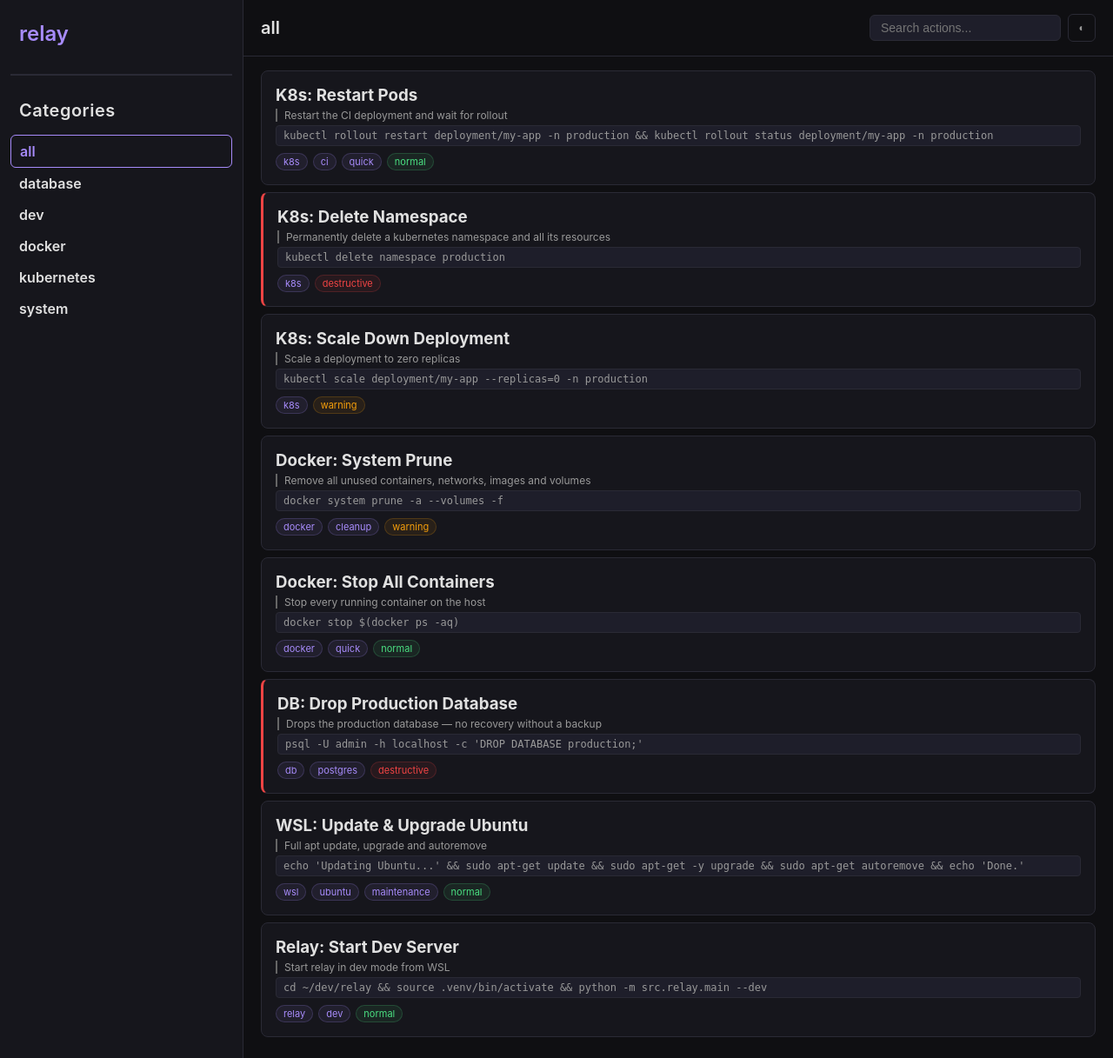
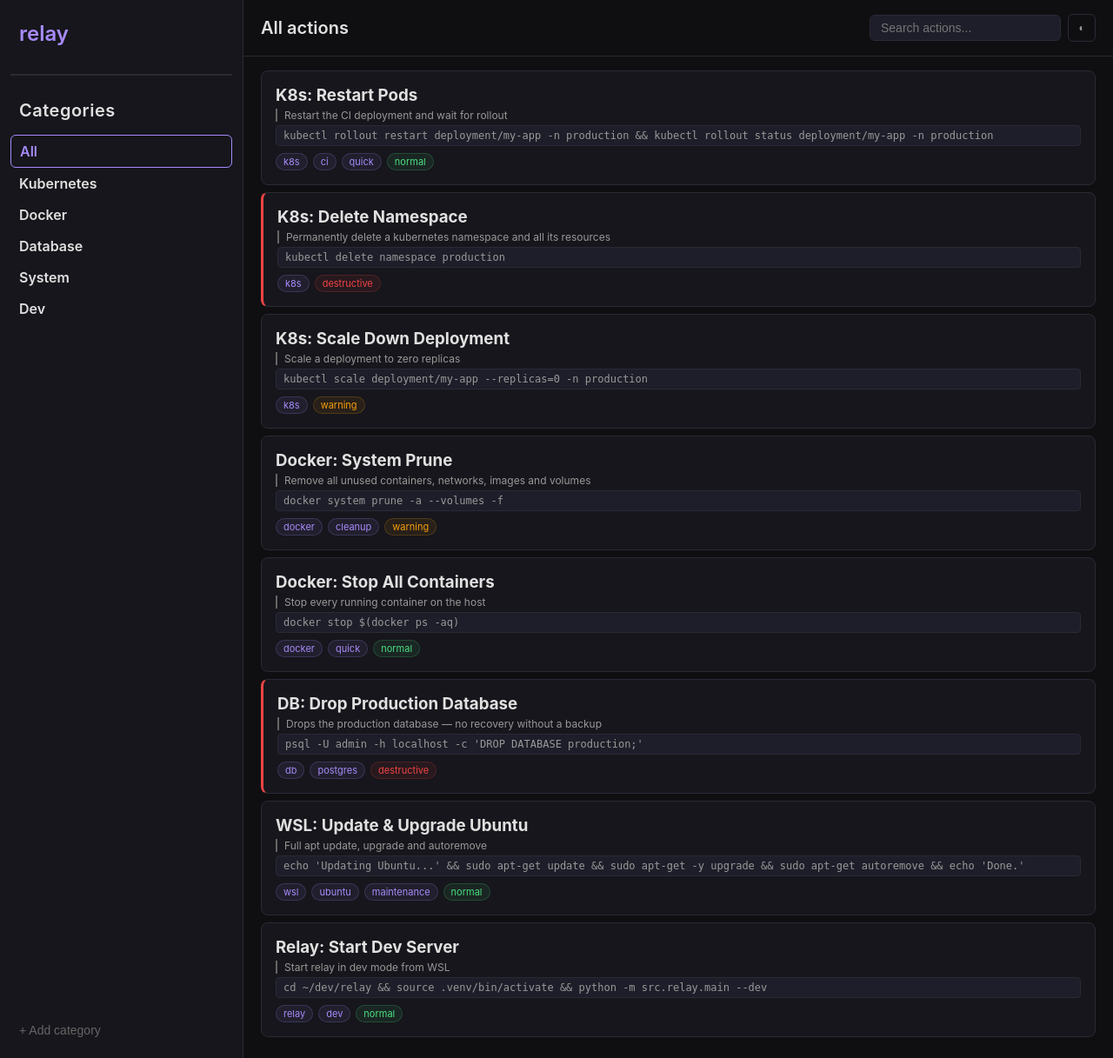
Before and after one commit to noe-vhh/rly, a FastAPI app: page / in a window 1280 px wide. Shown: the whole page at 87% size. Run offline with FastAPI, Linux system fonts and the light colour scheme.

Commit message:
feat: add category management
- categories.json as independent manifest
- auto-seed categories from actions.json on startup
- add category via inline input (Linear-style)
- delete category with confirmation modal
- GET/POST/DELETE /api/categories endpoints
- reusable showConfirmModal with configurable label

```diff
--- a/src/relay/api/routes.py
+++ b/src/relay/api/routes.py
@@ -2,12 +2,16 @@
 from pathlib import Path
 from fastapi import APIRouter, Request
 from fastapi.templating import Jinja2Templates
+from pydantic import BaseModel
 
 BASE_DIR = Path(__file__).parent.parent
 
 templates = Jinja2Templates(directory=BASE_DIR / "templates")
 
 router = APIRouter(prefix="/api", tags=["actions"])
+
+class NewCategory(BaseModel):
+    name: str
 
 def find_project_root():
     path = Path(__file__).parent
@@ -17,7 +21,9 @@
         path = path.parent
     raise FileNotFoundError("Could not find project root")
 
-DATA_PATH = find_project_root() / "data" / "actions.json"
+PROJECT_ROOT = find_project_root()
+DATA_PATH = PROJECT_ROOT / "data" / "actions.json"
+CATEGORIES_PATH = PROJECT_ROOT / "data" / "categories.json"
 
 @router.get("/actions")
 async def get_actions():
@@ -34,3 +40,40 @@
         actions = [a for a in actions if a["category"] == category]
 
     return templates.TemplateResponse(request, "cards.html", {"actions": actions})
+
+@router.post("/categories")
+async def add_category(category: NewCategory):
+    with open(CATEGORIES_PATH) as f:
+        data = json.load(f)
+
+    new_cat = {
+        "id": category.name.lower().replace(" ", "-"),
+        "name": category.name
+    }
+    data["categories"].append(new_cat)
+
+    with open(CATEGORIES_PATH, "w") as f:
+        json.dump(data, f, indent=4)
+
+    return data
+
+@router.get("/categories")
+async def get_categories(request: Request):
+    with open(CATEGORIES_PATH) as f:
+        categories = json.load(f)
+
+    return templates.TemplateResponse(request, "categories.html", {"categories": categories["categories"]})
+
+@router.delete("/categories/{category_id}")
+async def delete_category(request: Request, category_id: str):
+    with open(CATEGORIES_PATH) as f:
+        categories = json.load(f)
+
+    categories["categories"] = [
+        c for c in categories["categories"] if c["id"] != category_id
+    ]
+
+    with open(CATEGORIES_PATH, "w") as f:
+        json.dump({"categories": categories["categories"]}, f, indent=4)
+
+    return templates.TemplateResponse(request, "categories.html", {"categories": categories["categories"]})
--- a/src/relay/main.py
+++ b/src/relay/main.py
@@ -3,24 +3,15 @@
 import webview
 import argparse
 import json
+from contextlib import asynccontextmanager
 from relay.api.routes import router
 from pathlib import Path
 from fastapi import FastAPI, Request
 from fastapi.staticfiles import StaticFiles
 from fastapi.templating import Jinja2Templates
 
-# .parent goes up one directory level, so BASE_DIR -> src/relay/
+# Paths
 BASE_DIR = Path(__file__).parent
-
-# FastAPI app
-app = FastAPI()
-
-app.include_router(router)
-
-# Tell FastAPI where to find static files (CSS, JS) and templates (HTML)
-# The "/static" first arg is the URL path, so your CSS will be at /static/css/style.css
-app.mount("/static", StaticFiles(directory=BASE_DIR / "static"), name="static")
-templates = Jinja2Templates(directory=BASE_DIR / "templates")
 
 def find_project_root():
     path = Path(__file__).parent
@@ -30,39 +21,62 @@
         path = path.parent
     raise FileNotFoundError("Could not find project root")
 
-DATA_PATH = find_project_root() / "data" / "actions.json"
+PROJECT_ROOT = find_project_root()
+DATA_PATH = PROJECT_ROOT / "data" / "actions.json"
+CATEGORIES_PATH = PROJECT_ROOT / "data" / "categories.json"
 
-@app.get("/")
-def home(request: Request):
+# Startup seeding
+def seed_categories():
     with open(DATA_PATH) as f:
         actions = json.load(f)
 
-    categories = sorted(set(a["category"] for a in actions))
-    print(f"DEBUG categories: {categories}")
+    with open(CATEGORIES_PATH) as f:
+        categories = json.load(f)
 
-    return templates.TemplateResponse(request, "index.html", {"categories": categories})
+    if not categories["categories"]:
+        seen = set()
+        new_cats = []
+        for action in actions:
+            if action["category"] not in seen:
+                seen.add(action["category"])
+                new_cats.append({
+                    "id": action["category"],
+                    "name": action["category"].capitalize()
+                })
+        categories["categories"] = new_cats
+        with open(CATEGORIES_PATH, "w") as f:
+            json.dump(categories, f, indent=4)
 
+# App startup/shutdown
+@asynccontextmanager
+async def lifespan(app: FastAPI):
+    seed_categories()
+    yield
+
+# App
+app = FastAPI(lifespan=lifespan)
+app.include_router(router)
+app.mount("/static", StaticFiles(directory=BASE_DIR / "static"), name="static")
+templates = Jinja2Templates(directory=BASE_DIR / "templates")
+
+# Routes
+@app.get("/")
+def home(request: Request):
+    return templates.TemplateResponse(request, "index.html", {})
+
+# Server
 def start_server():
-    """
-    Run the FastAPI server in a background thread
-    """
     uvicorn.run(app, host="127.0.0.1", port=8000, log_level="info")
 
 if __name__ == "__main__":
     parser = argparse.ArgumentParser()
-    # store_true means: if --dev is present, set it to True
     parser.add_argument("--dev", action="store_true")
     args = parser.parse_args()
 
     if args.dev:
-        # runs directly, blocks until you Ctrl+C
         start_server()
     else:
-        # Start the server in a BACKGROUND thread | daemon=True means "kill this thread when the main program exits"
         server_thread = threading.Thread(target=start_server, daemon=True)
         server_thread.start()
-
-        # Open the PyWebView window pointing at our local server
-        # This is the MAIN thread, it blocks until the window is closed
         webview.create_window("relay", "http://127.0.0.1:8000", width=1000, height=700)
         webview.start()
--- a/src/relay/static/css/style.css
+++ b/src/relay/static/css/style.css
@@ -83,8 +83,24 @@
     padding: 16px 10px 16px 10px;
 }
 
+.nav-input {
+    background: var(--bg-active);
+    border: 1px solid var(--accent);
+    color: var(--text-primary);
+    width: 100%;
+    font-size: 16px;
+    font-weight: 600;
+    font-family: inherit;
+    outline: none;
+    border-radius: 6px;
+    padding: 8px 10px;
+    box-sizing: border-box;
+}
+
 .nav-item {
-    display: block;
+    display: flex;
+    align-items: center;
+    justify-content: space-between;
     padding: 8px 10px;
     border-radius: 6px;
     color: var(--text-primary);
@@ -98,6 +114,45 @@
     color: var(--accent);
     border: 1px solid var(--accent);
     cursor: pointer;
+}
+
+.nav-item-delete {
+    margin-left: auto;
+    opacity: 0;
+    color: var(--text-faint);
+    display: flex;
+    align-items: center;
+}
+
+.nav-item:hover .nav-item-delete {
+    opacity: 1;
+}
+
+.nav-item-delete:hover {
+    color: var(--red);
+}
+
+.nav-item-delete svg {
+    width: 18px;
+    height: 18px;
+}
+
+.nav-add-btn {
+    display: block;
+    width: 100%;
+    padding: 8px 10px;
+    margin-top: auto;
+    background: none;
+    border: none;
+    color: var(--text-faint);
+    font-size: 14px;
+    text-align: left;
+    border-radius: 6px;
+    cursor: pointer;
+}
+
+.nav-add-btn:hover {
+    color: var(--accent);  /* purple on hover — same as nav-item active */
 }
 
 /* Content area */
--- a/src/relay/static/js/main.js
+++ b/src/relay/static/js/main.js
@@ -6,7 +6,16 @@
     const danger = element.dataset.danger
 
     if (danger === 'destructive') {
-        showConfirmModal(name, command)
+        showConfirmModal(
+            name,
+            'This action is destructive and may be difficult to reverse. Are you sure?',
+            () => {
+                navigator.clipboard.writeText(command).then(() => {
+                    showToast(name, command, 'destructive')
+                })
+            },
+            'Copy anyway'  // 👈 add this
+        )
     } else {
         navigator.clipboard.writeText(command).then(() => {
             showToast(name, command, danger)
@@ -14,7 +23,7 @@
     }
 }
 
-function showConfirmModal(name, command) {
+function showConfirmModal(title, message, onConfirm, confirmLabel = 'Confirm') {
     const overlay = document.createElement('div')
     overlay.className = 'modal-overlay'
 
@@ -26,11 +35,11 @@
             <i data-lucide="triangle-alert"></i>
             <h3>Destructive action</h3>
         </div>
-        <p>${name}</p>
-        <p class="modal-warning">This action is destructive and may be difficult to reverse. Are you sure?</p>
+        <p>${title}</p>
+        <p class="modal-warning">${message}</p>
         <div class="modal-buttons">
             <button class="btn-cancel">Cancel</button>
-            <button class="btn-confirm">Copy anyway</button>
+            <button class="btn-confirm">${confirmLabel}</button>
         </div>
     `
 
@@ -45,9 +54,7 @@
 
     overlay.querySelector('.btn-confirm').onclick = () => {
     document.body.removeChild(overlay)
-    navigator.clipboard.writeText(command).then(() => {
-        showToast(name, command, 'destructive')
-    })
+    onConfirm()
     }
 }
 
@@ -122,3 +129,60 @@
     element.classList.toggle('tag-active')
     filterCards(document.getElementById('search-input').value)
 }
+
+function addCategory() {
+    const nav = document.querySelector('.sidebar-nav')
+
+    const input = document.createElement('input')
+    input.className = 'nav-item nav-input'
+    input.placeholder = 'Category name...'
+
+    nav.appendChild(input)
+
+    input.focus()
+
+    input.addEventListener('keydown', (e) => {
+        if (e.key === 'Enter') {
+            const name = input.value.trim()
+            if (!name) return
+
+            fetch('/api/categories', {
+                method: 'POST',
+                headers: { 'Content-Type': 'application/json' },
+                body: JSON.stringify({ name: name })
+            }).then(() => {
+                htmx.ajax('GET', '/api/categories', {
+                    target: '#sidebar-categories',
+                    swap: 'innerHTML'
+                })
+            })
+
+            nav.removeChild(input)
+        }
+
+        if (e.key === 'Escape') {
+            nav.removeChild(input)
+        }
+    })
+}
+
+function deleteCategory(id, name) {
+    showConfirmModal(
+        `Delete "${name}"`,
+        'This category will be removed. Actions in it will not be deleted.',
+        () => {
+            fetch(`/api/categories/${id}`, { method: 'DELETE' })
+                .then(() => {
+                    htmx.ajax('GET', '/api/categories', {
+                        target: '#sidebar-categories',
+                        swap: 'innerHTML'
+                    })
+                })
+        },
+        'Delete'
+    )
+}
+
+document.body.addEventListener('htmx:afterSwap', () => {
+    lucide.createIcons()
+})
--- /dev/null
+++ b/src/relay/templates/categories.html
@@ -0,0 +1,22 @@
+<a class="nav-item active"
+    onclick="selectCategory(this)"
+    hx-get="/api/actions/cards"
+    hx-target="#action-list"
+    hx-swap="innerHTML">
+    All
+</a>
+{% for category in categories %}
+<a class="nav-item"
+    onclick="selectCategory(this)"
+    hx-get="/api/actions/cards?category={{ category.id }}"
+    hx-target="#action-list"
+    hx-swap="innerHTML">
+    <span>
+        {{ category.name }}
+    </span>
+    <span class="nav-item-delete"
+    onclick="event.stopPropagation(); deleteCategory('{{ category.id }}', '{{ category.name }}')">
+    <i data-lucide="trash-2"></i>
+    </span>
+</a>
+{% endfor %}
--- a/src/relay/templates/index.html
+++ b/src/relay/templates/index.html
@@ -14,23 +14,14 @@
             <div class="sidebar-header">relay</div>
                 <nav class="sidebar-nav">
                     <div class="nav-label">Categories</div>
-                    <a class="nav-item active"
-                        onclick="selectCategory(this)"
-                        hx-get="/api/actions/cards"
-                        hx-target="#action-list"
-                        hx-swap="innerHTML">
-                        all
-                    </a>
-                    {% for category in categories %}
-                    <a class="nav-item"
-                        onclick="selectCategory(this)"
-                        hx-get="/api/actions/cards?category={{ category }}"
-                        hx-target="#action-list"
-                        hx-swap="innerHTML">
-                        {{ category }}
-                    </a>
-                    {% endfor %}
+                        <div id="sidebar-categories"
+                            hx-get="/api/categories"
+                            hx-trigger="load"
+                            hx-target="#sidebar-categories"
+                            hx-swap="innerHTML">
+                        </div>
                 </nav>
+                <button class="nav-add-btn" onclick="addCategory()">+ Add category</button>
         </aside>
         <main class="content">
             <header class="content-header">
```
Also changed, not shown: data/categories.json (added, +24 -0 lines), README.md.
